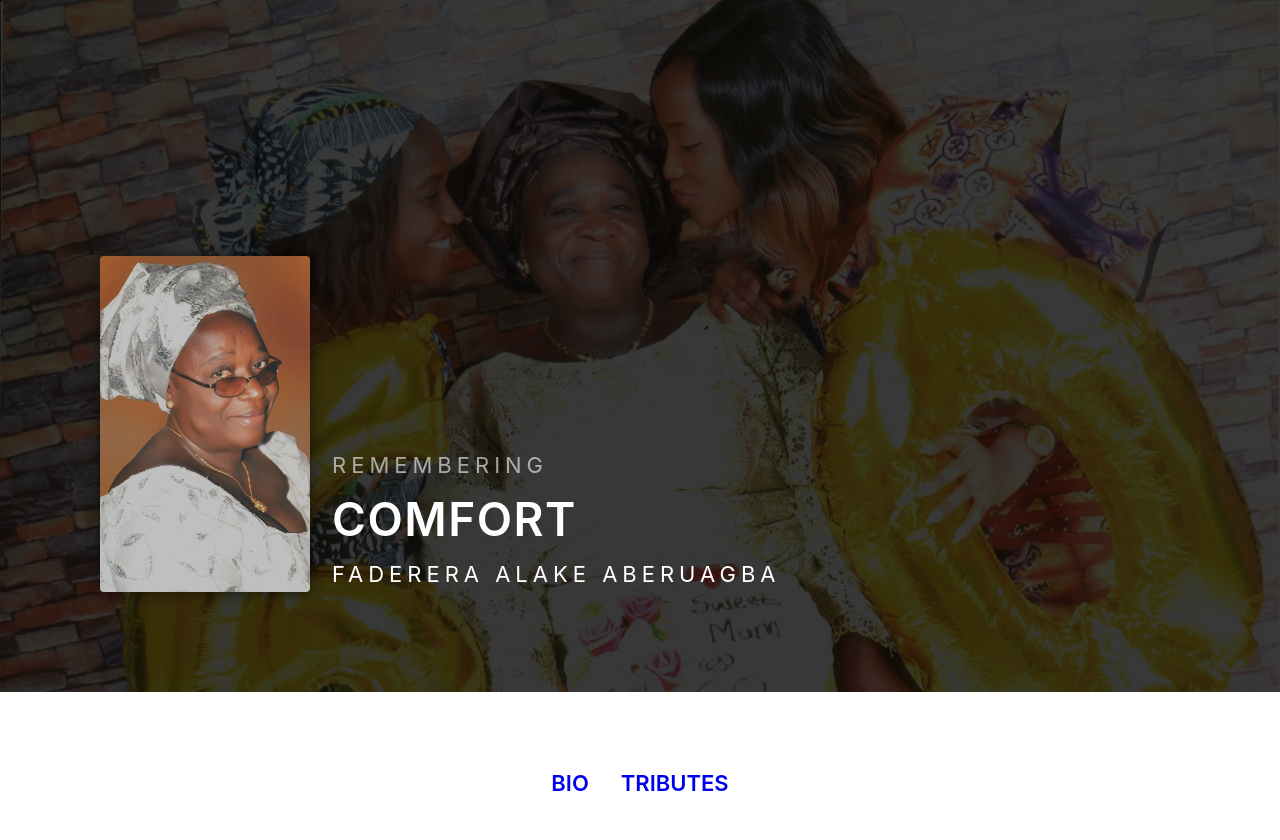
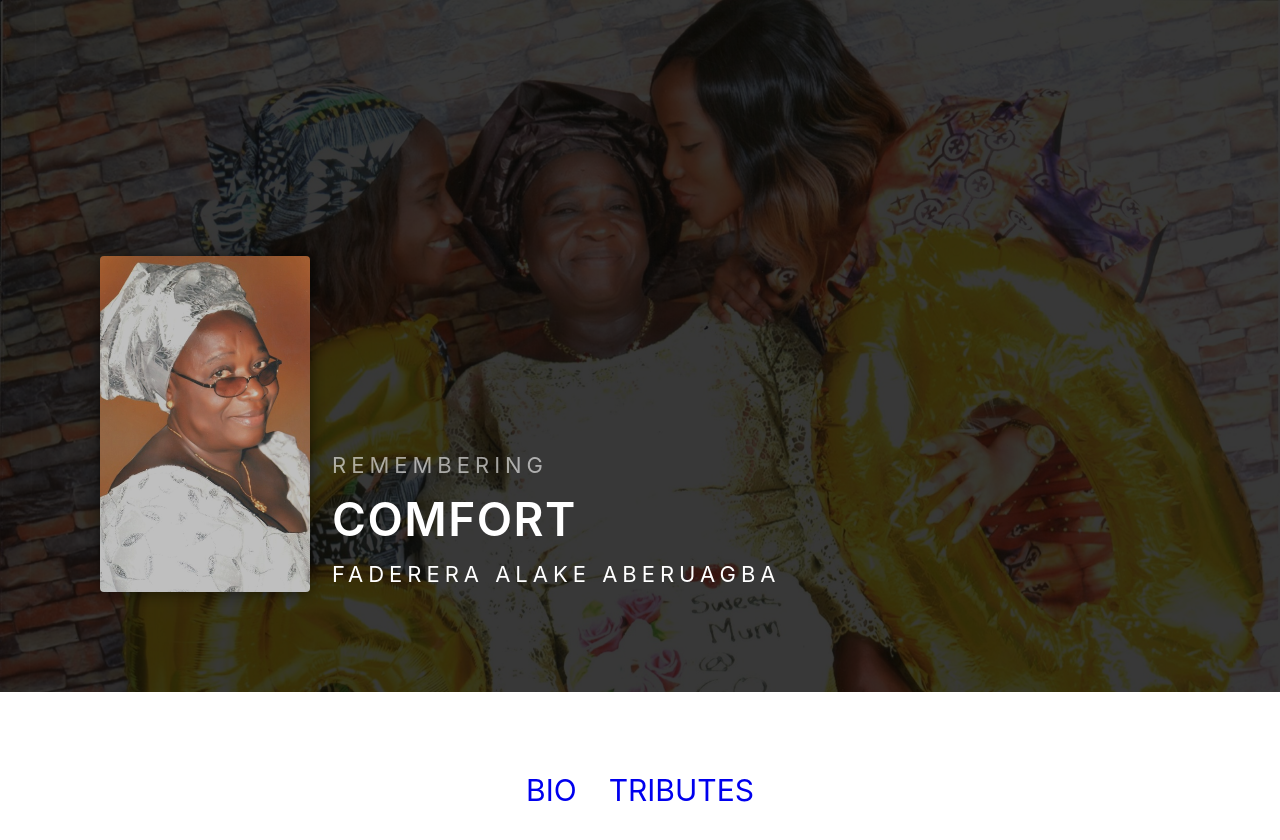
Before and after one commit to Praizleye/tribute-website, a Vue app: page / in a window 1280 px wide. Shown: the top 840 px of the page. Built offline with nearby package versions, Linux system fonts and the light colour scheme.

Commit message:
made tabs clearer

```diff
--- a/src/App.vue
+++ b/src/App.vue
@@ -28,8 +28,8 @@
   </header>
   <main>
     <div class="links">
-      <RouterLink to="/bio" class="tab" >Bio</RouterLink>
-      <RouterLink to="/tribute"  class="tab" >Tributes</RouterLink>
+      <RouterLink to="/bio" class="tab" > <h6>Bio</h6></RouterLink>
+      <RouterLink to="/tribute"  class="tab" ><h6>Tributes</h6></RouterLink>
     </div>
     <RouterView></RouterView>
   </main>
--- a/src/assets/main.css
+++ b/src/assets/main.css
@@ -69,7 +69,7 @@ main{
   padding:0.8rem 1.6rem;
   text-decoration:none;
   text-transform:uppercase;
-  font-weight:600;
+  font-weight:700;
   transition: all 3s ease-in-out;
 }
 
```
